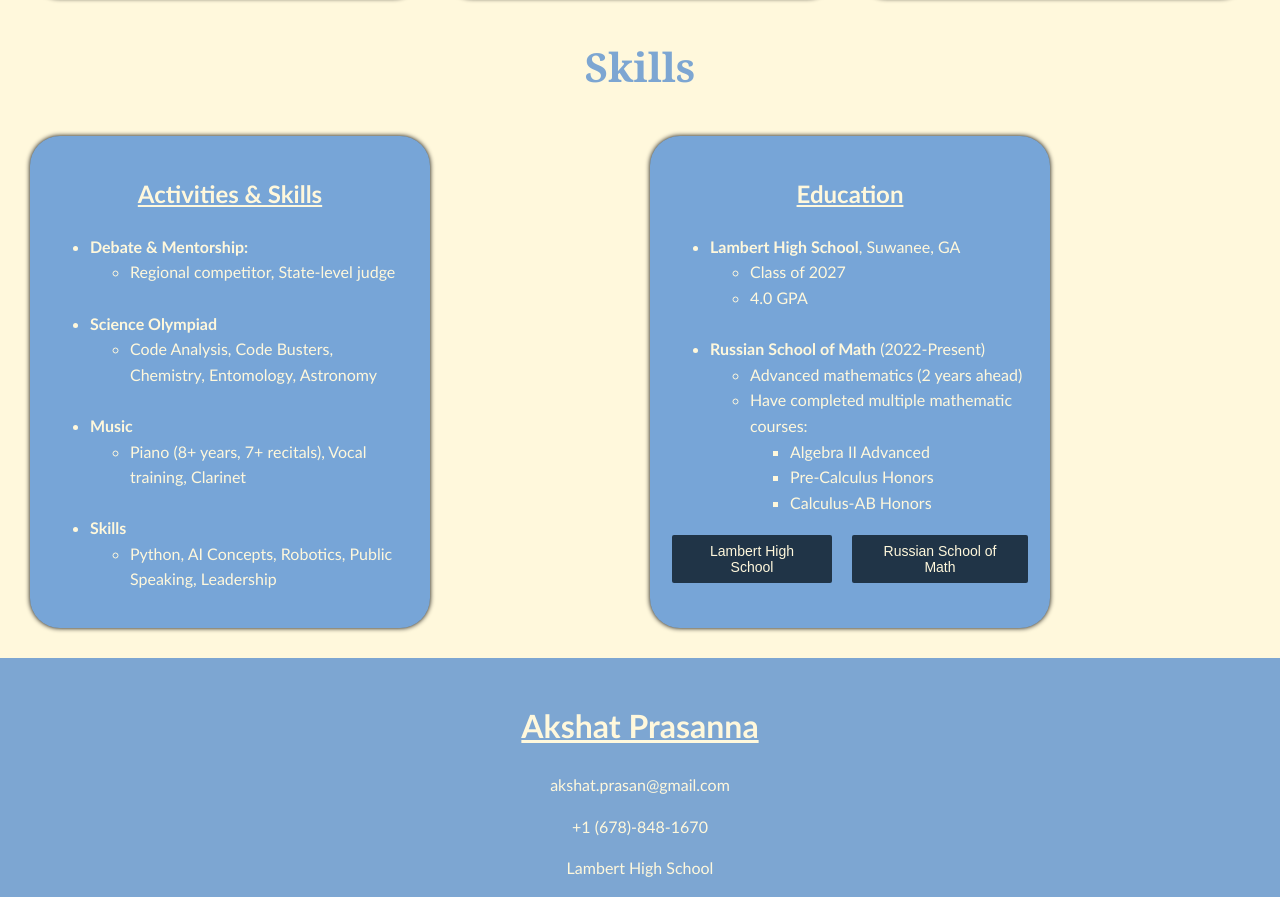
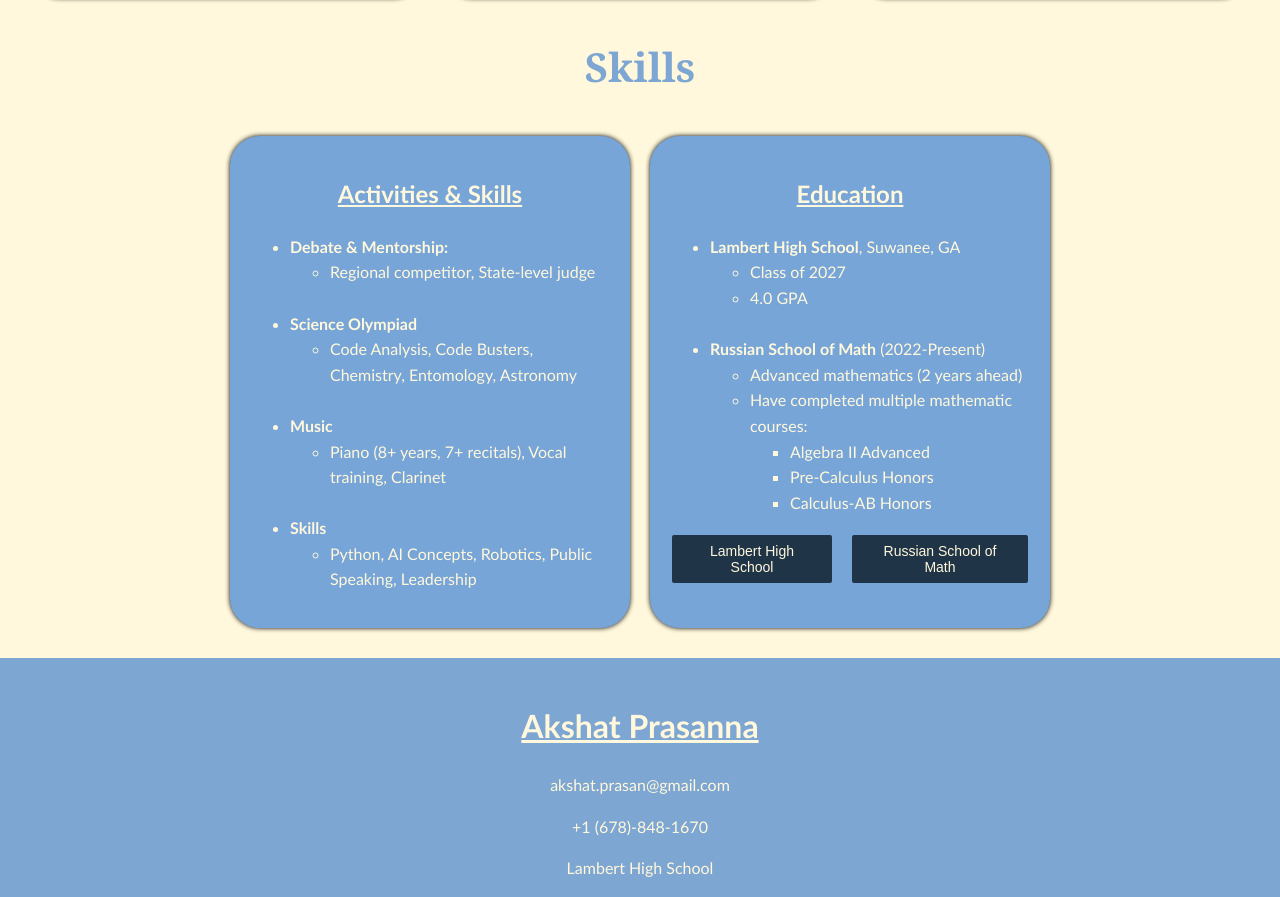
Before and after one commit to praven80/akshat_resume, a plain HTML site: page index.html in a window 1280 px wide. Shown: the part 1332-2229 px from the top of the page. Drawn offline with Linux system fonts and the light colour scheme; a script that the page names is missing.

Commit message:
Initial version

```diff
--- a/Style/style.css
+++ b/Style/style.css
@@ -209,12 +209,13 @@
 }
 
 .skills-container{
-    display: grid;
-    grid-template-columns: repeat(auto-fit, minmax(300px, 1fr));
+    display: flex;
+    flex-wrap: wrap;
     padding: 10px;
-    margin: 20px;
+    margin: 20px auto;
     gap: 20px;
     justify-content: center;
+    max-width: 1200px;
 }
 
 .container {
@@ -323,7 +324,7 @@
     }
 
     .skills-container {
-        grid-template-columns: 1fr;
+        flex-direction: column;
         margin: 10px;
         gap: 15px;
     }
```
Also changed, not shown: 1 other file.
